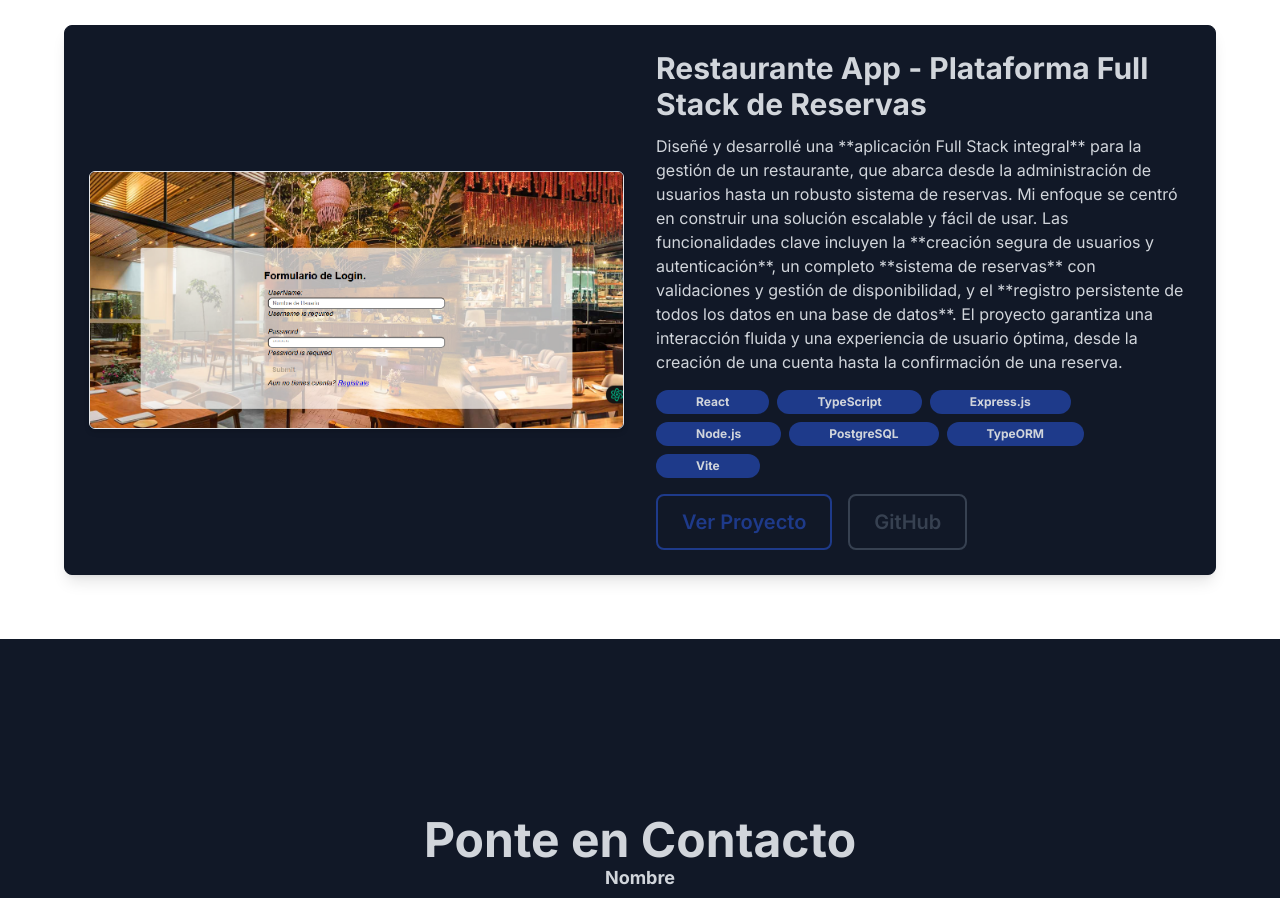
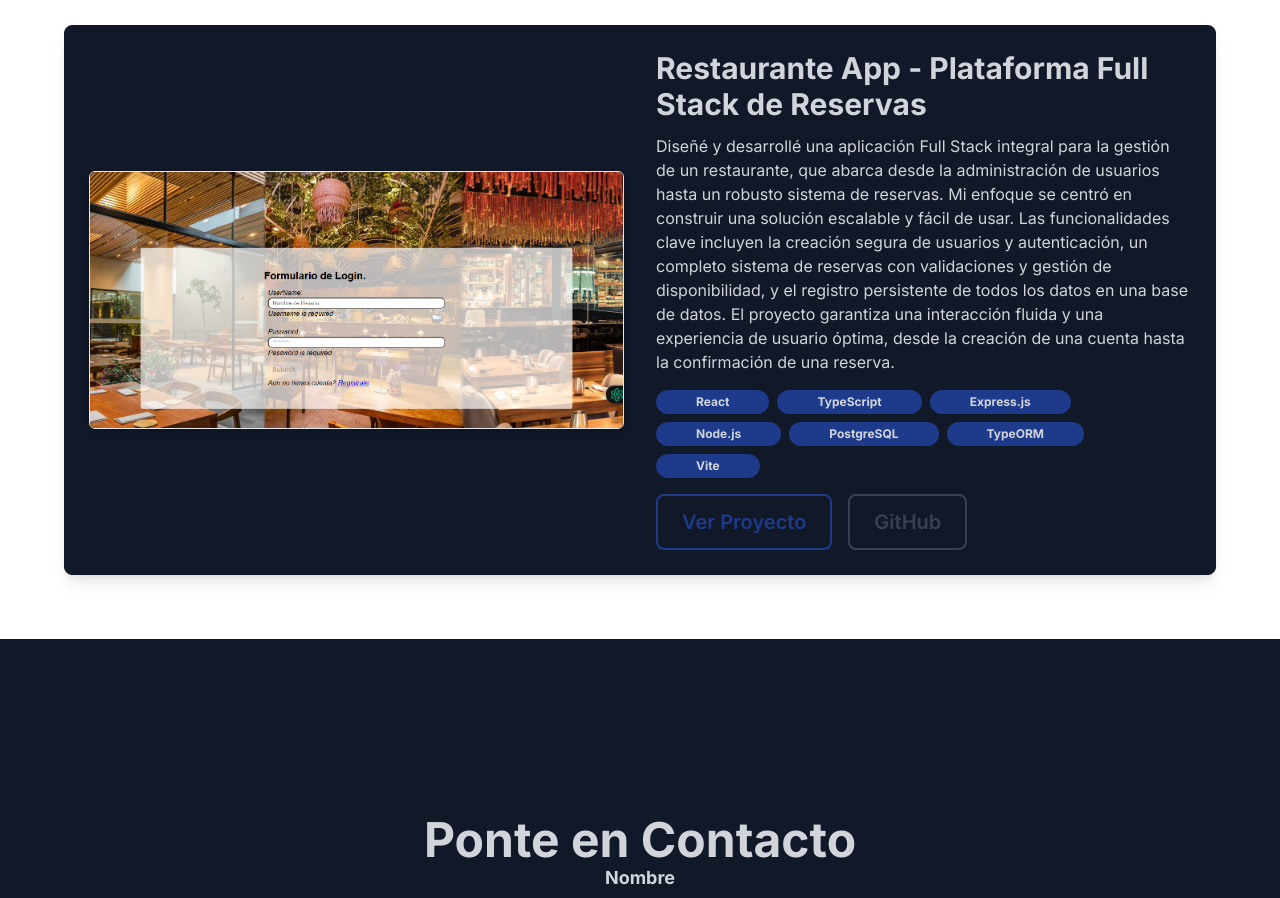
Before and after one commit to JFernandezBalza/JFernandezBalza.github.io, a Next.js app: page / in a window 1280 px wide. Shown: the part 3300-4198 px from the top of the page. Built offline with nearby package versions, Linux system fonts and the light colour scheme.

Commit message:
Detalles

```diff
--- a/src/app/data/projects.ts
+++ b/src/app/data/projects.ts
@@ -43,7 +43,7 @@ export const projectsData: Project[] = [
   {
     title: 'Restaurante App - Plataforma Full Stack de Reservas',
     description:
-      'Diseñé y desarrollé una **aplicación Full Stack integral** para la gestión de un restaurante, que abarca desde la administración de usuarios hasta un robusto sistema de reservas. Mi enfoque se centró en construir una solución escalable y fácil de usar. Las funcionalidades clave incluyen la **creación segura de usuarios y autenticación**, un completo **sistema de reservas** con validaciones y gestión de disponibilidad, y el **registro persistente de todos los datos en una base de datos**. El proyecto garantiza una interacción fluida y una experiencia de usuario óptima, desde la creación de una cuenta hasta la confirmación de una reserva.',
+      'Diseñé y desarrollé una aplicación Full Stack integral para la gestión de un restaurante, que abarca desde la administración de usuarios hasta un robusto sistema de reservas. Mi enfoque se centró en construir una solución escalable y fácil de usar. Las funcionalidades clave incluyen la creación segura de usuarios y autenticación, un completo sistema de reservas con validaciones y gestión de disponibilidad, y el registro persistente de todos los datos en una base de datos. El proyecto garantiza una interacción fluida y una experiencia de usuario óptima, desde la creación de una cuenta hasta la confirmación de una reserva.',
     image: '/restaurant.png',
     alt: 'Imagen de la aplicación de reservas del restaurante',
     technologies: [
```
